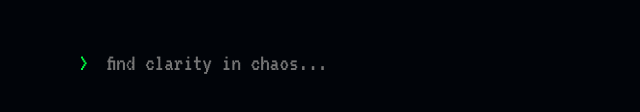
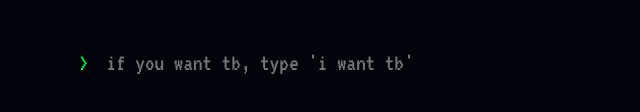
Before and after one commit to Ai-Nspired/ai-n, a plain HTML site: page truth-engine.html in a window 1280 px wide. Shown: the part 388-500 px from the top of the page, without its empty margins (161-801 px from the left). Drawn offline with nearby package versions, Linux system fonts and the light colour scheme.

Commit message:
Update truth-engine.html

```diff
--- a/truth-engine.html
+++ b/truth-engine.html
@@ -148,7 +148,7 @@
     <div class="terminal-window">
         <p class="typed-text">connected. truth-engine ready. all the funk yeahs.</p>
         <div class="command-line">
-            <input type="text" class="search-input" id="queryInput" placeholder="find clarity in chaos..." autofocus />
+            <input type="text" class="search-input" id="queryInput" placeholder="if you want tb, type 'i want tb'" autofocus />
         </div>
     </div>
 
```
